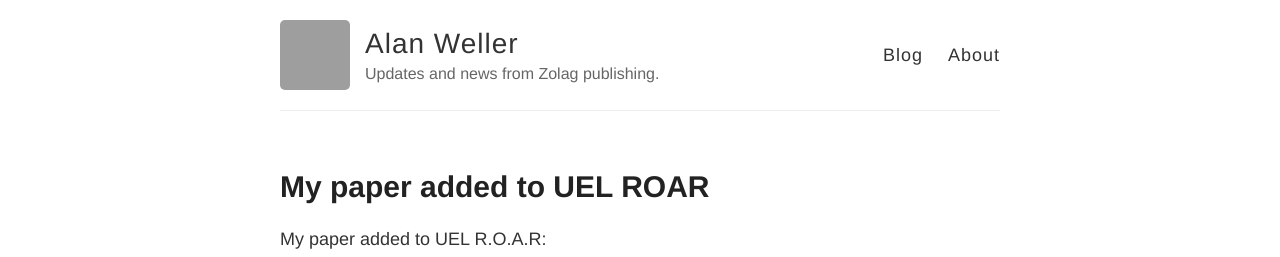
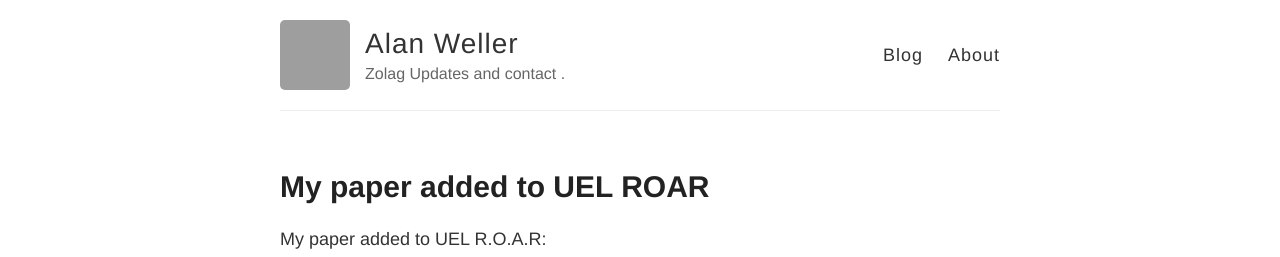
Before and after one commit to alwell/alwell.github.io, a Jekyll site: the page built from index.html, in a window 1280 px wide. Shown: the top 257 px of the page. Built offline with Jekyll 4.4.1, drawn with Linux system fonts in a browser that asks for light colours; Markdown is read by kramdown in place of the engine named in the settings; comment, search, counter and statistics services are not loaded; grey boxes are pictures that could not be loaded.

Commit message:
Update _config.yml

```diff
--- a/_config.yml
+++ b/_config.yml
@@ -6,7 +6,7 @@
 name: Alan Weller
 
 # Short bio or description (displayed in the header)
-description: Updates and news from Zolag publishing.
+description: Zolag Updates and contact .
 
 # URL of your avatar or profile pic (you could use your GitHub profile pic)
 avatar: https://avatars1.githubusercontent.com/u/5332620?v=3&s=460
@@ -34,7 +34,7 @@ footer-links:
 
 # Enter your Disqus shortname (not your username) to enable commenting on posts
 # You can find your shortname on the Settings page of your Disqus account
-disqus: alwell
+# disqus: alwell
 
 # Enter your Google Analytics web tracking code (e.g. UA-2110908-2) to activate tracking
 google_analytics:
```
